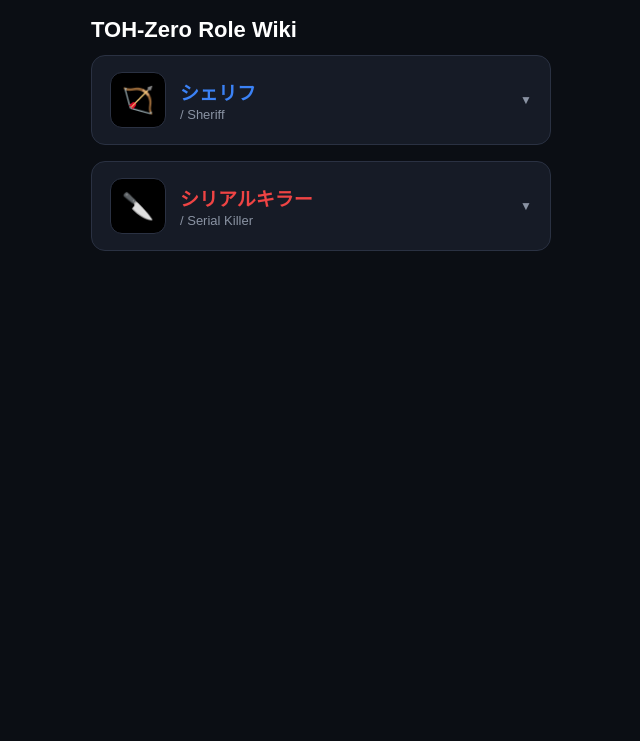
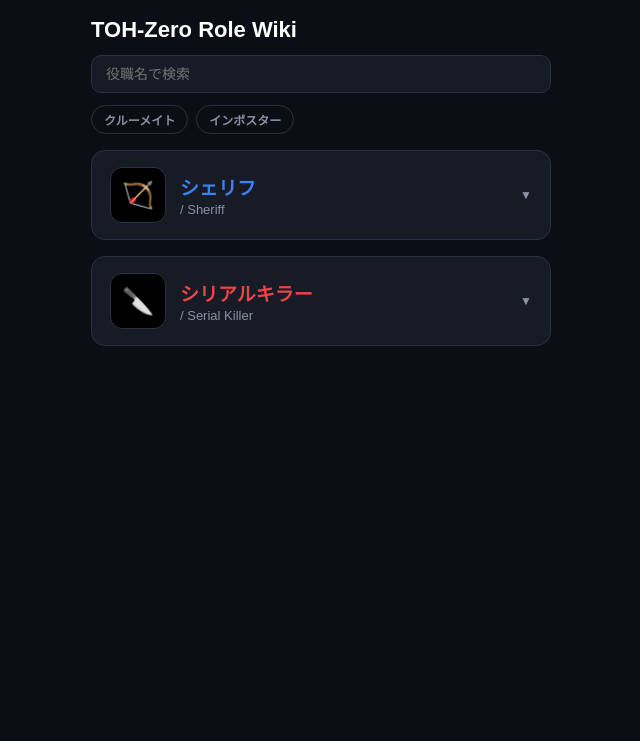
Before and after one commit to Cafuelatte/Wikinging, a plain HTML site: page index.html in a window 1280 px wide. Shown: the part 59-800 px from the top of the page, without its empty margins (319-959 px from the left). Drawn offline with Linux system fonts and the light colour scheme.

Commit message:
Update index.html

```diff
--- a/index.html
+++ b/index.html
@@ -3,7 +3,7 @@
 <head>
 <meta charset="UTF-8">
 <meta name="viewport" content="width=device-width, initial-scale=1.0">
-<title>TownOfHost-Zero  役職Wiki</title>
+<title>アモアス役職Wiki</title>
 <style>
 :root {
   --bg: #0b0e14;
@@ -39,6 +39,34 @@ body { margin: 0; font-family: "Hiragino Sans", "Noto Sans JP", sans-serif; back
 /* ページ最上部のタイトル（スクロールで流れる） */
 .page-title { margin: 0; padding: 20px 20px 12px; font-size: 22px; }
 
+/* --- 検索・フィルター --- */
+.filter-area { padding: 0 20px 16px; }
+.search-input {
+  width: 100%;
+  padding: 10px 14px;
+  border-radius: 10px;
+  border: 1px solid var(--border);
+  background: var(--card);
+  color: var(--text);
+  font-size: 14px;
+  margin-bottom: 12px;
+  outline: none;
+}
+.search-input:focus { border-color: #3b82f6; }
+.tag-list { display: flex; flex-wrap: wrap; gap: 8px; }
+.tag-btn {
+  font-size: 12px;
+  font-weight: bold;
+  padding: 5px 12px;
+  border-radius: 999px;
+  border: 1px solid var(--border);
+  background: transparent;
+  color: var(--muted);
+  cursor: pointer;
+}
+.tag-btn.active { color: var(--text); border-color: #3b82f6; background: #1e3a8a; }
+.empty-msg { text-align: center; color: var(--muted); font-size: 14px; padding: 30px 0; display: none; }
+
 main { padding: 0 20px 20px; }
 .role { background: var(--card); border: 1px solid var(--border); border-radius: 14px; margin-bottom: 16px; overflow: hidden; scroll-margin-top: calc(var(--header-h) + 12px); }
 .role summary { display: flex; align-items: center; gap: 14px; padding: 16px 18px; cursor: pointer; list-style: none; }
@@ -72,10 +100,17 @@ main { padding: 0 20px 20px; }
 <div class="container">
   <header class="site-header">
     <img src="img/toh-zero.png" alt="TOH-Zero" onerror="this.remove()">
-    <span class="wiki-label">TownOfHost-Zero  役職Wiki</span>
+    <span class="wiki-label">役職Wiki</span>
   </header>
   <h1 class="page-title">TOH-Zero Role Wiki</h1>
+
+  <div class="filter-area">
+    <input type="text" class="search-input" id="search" placeholder="役職名で検索">
+    <div class="tag-list" id="tagList"></div>
+  </div>
+
   <main id="roles"></main>
+  <p class="empty-msg" id="emptyMsg">該当する役職がありません</p>
 </div>
 
 <script>
@@ -90,8 +125,8 @@ const ROLES = [
     description: "ペットを撫でることでタスクモードとシェリフモードを切り替えることができます。\nインポスター陣営をキルすることができます。\nニュートラルをキル可能にする設定有。\nクルーメイトをキルすると自殺します。\nタスクモード中はシェリフのキル能力は使用できず、シェリフモードではタスクが行えません。",
     abilities: [],
     settings: [
-      ["キルクールタイム", "0/180/0.5"],
-      ["誤キル時のペナルティ", "On/Off"]
+      ["キルクールタイム", "30秒"],
+      ["誤キル時のペナルティ", "あり"]
     ]
   },
   {
@@ -111,6 +146,14 @@ const ROLES = [
 ];
 
 const main = document.getElementById("roles");
+const tagList = document.getElementById("tagList");
+const searchInput = document.getElementById("search");
+const emptyMsg = document.getElementById("emptyMsg");
+
+let activeTag = null;
+
+/* 全役職のバッジから重複なしのタグ一覧を作る（タグが増えたら自動で増える） */
+const allTags = [...new Set(ROLES.flatMap(r => r.badges || []))];
 
 function makeIcon(role) {
   const box = document.createElement("div");
@@ -126,7 +169,7 @@ function makeIcon(role) {
   return box;
 }
 
-ROLES.forEach(role => {
+function buildRole(role) {
   const details = document.createElement("details");
   details.className = "role";
   details.id = role.id;
@@ -147,12 +190,6 @@ ROLES.forEach(role => {
     en.className = "role-en";
     en.textContent = "/ " + role.en;
     head.appendChild(en);
-  }
-  if (role.tagline) {
-    const tag = document.createElement("div");
-    tag.className = "role-tagline";
-    tag.textContent = role.tagline;
-    head.appendChild(tag);
   }
   summary.appendChild(head);
 
@@ -214,7 +251,7 @@ ROLES.forEach(role => {
   if (role.settings && role.settings.length) {
     const t = document.createElement("h3");
     t.className = "section-title";
-    t.textContent = "設定";
+    t.textContent = "⚙️ 設定";
     body.appendChild(t);
     const list = document.createElement("div");
     list.className = "setting-list";
@@ -233,8 +270,51 @@ ROLES.forEach(role => {
   }
 
   details.appendChild(body);
-  main.appendChild(details);
+  return details;
+}
+
+/* カードを一度だけ作って、表示/非表示だけ切り替える */
+const cards = ROLES.map(role => ({ role, el: buildRole(role) }));
+cards.forEach(c => main.appendChild(c.el));
+
+/* タグボタンを自動生成 */
+allTags.forEach(tag => {
+  const btn = document.createElement("button");
+  btn.type = "button";
+  btn.className = "tag-btn";
+  btn.textContent = tag;
+  btn.addEventListener("click", () => {
+    activeTag = activeTag === tag ? null : tag;
+    refreshTagButtons();
+    applyFilter();
+  });
+  btn.dataset.tag = tag;
+  tagList.appendChild(btn);
 });
+
+function refreshTagButtons() {
+  tagList.querySelectorAll(".tag-btn").forEach(b => {
+    b.classList.toggle("active", b.dataset.tag === activeTag);
+  });
+}
+
+/* タグと検索文字の両方で絞り込む */
+function applyFilter() {
+  const q = searchInput.value.trim().toLowerCase();
+  let shown = 0;
+  cards.forEach(({ role, el }) => {
+    const matchTag = !activeTag || (role.badges || []).includes(activeTag);
+    const matchText = !q ||
+      role.name.toLowerCase().includes(q) ||
+      (role.en || "").toLowerCase().includes(q);
+    const visible = matchTag && matchText;
+    el.style.display = visible ? "" : "none";
+    if (visible) shown++;
+  });
+  emptyMsg.style.display = shown === 0 ? "block" : "none";
+}
+
+searchInput.addEventListener("input", applyFilter);
 </script>
 </body>
 </html>
```
